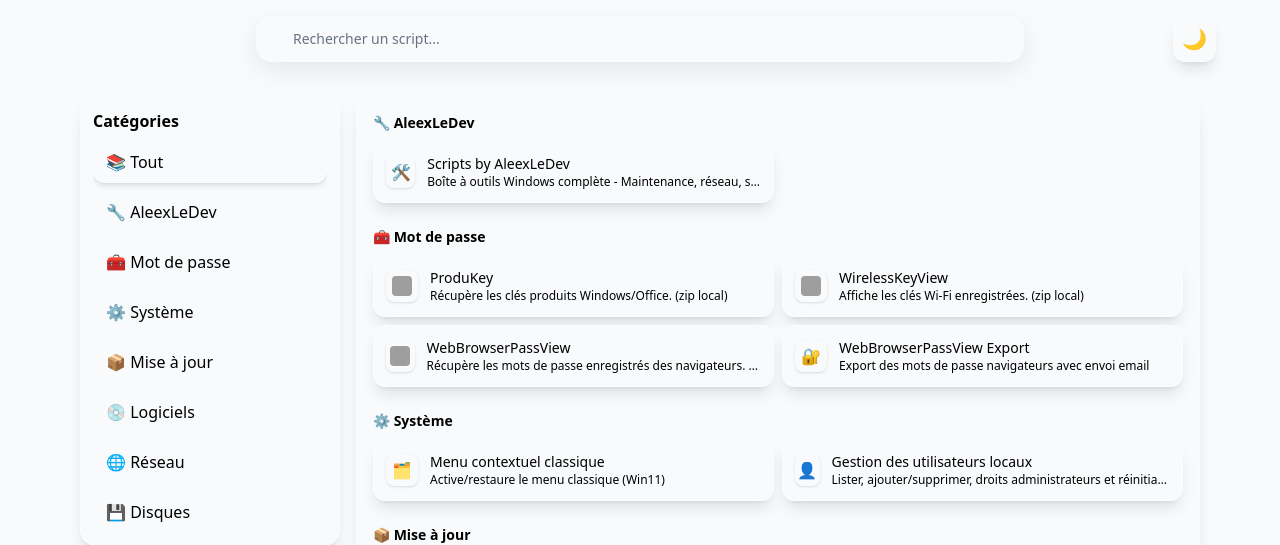
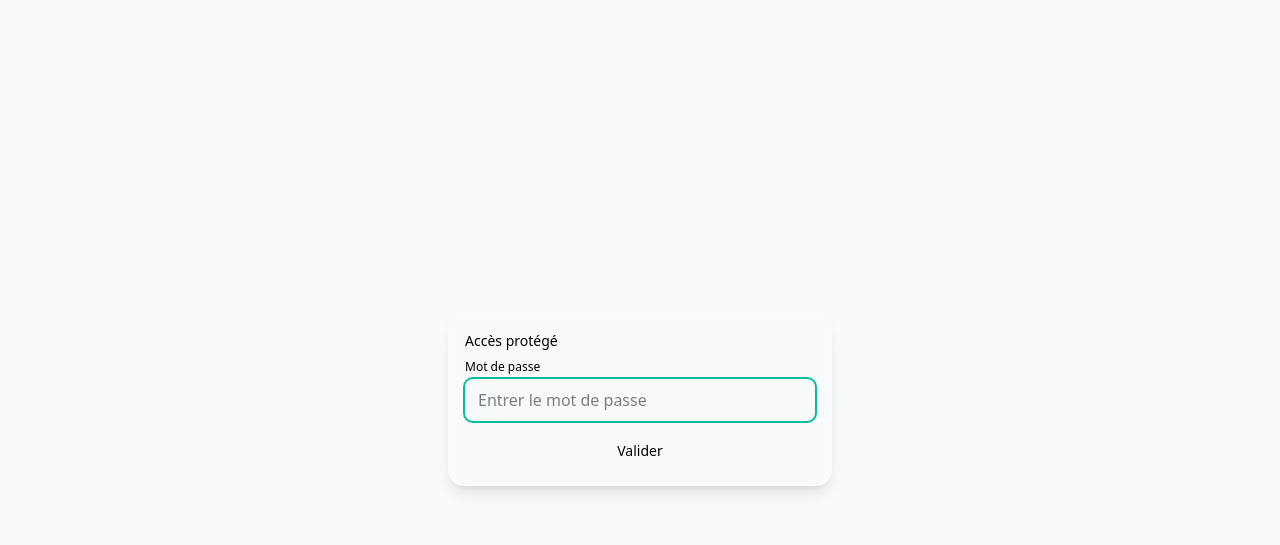
Before and after one commit to aleex-le-dev/Scriptly, a React (Vite) app: page / in a window 1280 px wide. Shown: the top 545 px of the page. Built offline with nearby package versions, Linux system fonts and the light colour scheme; grey boxes are pictures that could not be loaded.

Commit message:
Enhance user management batch script by updating password modification prompts, adding user existence checks before actions, and improving feedback messages for user operations. Additionally, implement a lock access feature in the App component to prevent unauthorized access.

```diff
--- a/src/App.jsx
+++ b/src/App.jsx
@@ -1,5 +1,6 @@
-import { useState } from 'react'
+import { useEffect, useState } from 'react'
 import { DarkModeProvider } from './contexts/DarkModeContext'
+import { Gate } from './components/Gate'
 import { Search } from './components/Search'
 import { Catalog } from './components/Catalog'
 import { DarkModeToggle } from './components/DarkModeToggle'
@@ -7,9 +8,34 @@
 
 function App() {
   const [query, setQuery] = useState('')
+  const lockAccess = () => {
+    sessionStorage.removeItem('gate_ok')
+    window.location.reload()
+  }
+
+  useEffect(() => {
+    const onContextMenu = (e) => {
+      e.preventDefault()
+    }
+    const onKeyDown = (e) => {
+      // Bloque F12 (inclut Fn+F12 via keyCode/which 123)
+      const isF12 = e.key === 'F12' || e.keyCode === 123 || e.which === 123
+      if (isF12) {
+        e.preventDefault()
+        e.stopPropagation()
+      }
+    }
+    window.addEventListener('contextmenu', onContextMenu)
+    window.addEventListener('keydown', onKeyDown, { capture: true })
+    return () => {
+      window.removeEventListener('contextmenu', onContextMenu)
+      window.removeEventListener('keydown', onKeyDown, { capture: true })
+    }
+  }, [])
 
   return (
     <DarkModeProvider>
+      <Gate expected="AetA" storageKey="gate_ok">
       <div className="min-h-screen bg-gray-50 dark:bg-black">
         {/* Header avec recherche et toggle dark mode */}
         <div className="fixed top-0 left-0 right-0 z-50 bg-transparent">
@@ -23,8 +49,16 @@
                 />
               </div>
             </div>
-            <div className="absolute right-0">
+            <div className="absolute right-0 flex items-center gap-2">
               <DarkModeToggle />
+              <button
+                onClick={lockAccess}
+                className="p-2 rounded-xl bg-white/30 dark:bg-black/30 backdrop-blur-xl border border-white/30 dark:border-white/20 hover:bg-white/40 dark:hover:bg-black/40 transition-all duration-200 cursor-pointer shadow-lg"
+                aria-label="Verrouiller l'accès"
+                title="Verrouiller l'accès (efface la session)"
+              >
+                <span className="text-xl">🔒</span>
+              </button>
             </div>
           </div>
         </div>
@@ -36,6 +70,7 @@
           </div>
         </div>
       </div>
+      </Gate>
     </DarkModeProvider>
   )
 }
--- /dev/null
+++ b/src/components/Gate.jsx
@@ -0,0 +1,49 @@
+import { useEffect, useState } from 'react'
+
+// Gate: composant de protection simple par mot de passe en mémoire de session
+// - Affiche un champ mot de passe et vérifie contre une valeur attendue
+// - Stocke un drapeau en sessionStorage pour éviter de redemander pendant la session
+// - N'effectue aucune transmission réseau (client-only)
+export function Gate({ children, expected = 'AetA', storageKey = 'gate_ok' }) {
+  const [ok, setOk] = useState(false)
+  const [pwd, setPwd] = useState('')
+  const [error, setError] = useState('')
+
+  useEffect(() => {
+    try {
+      const v = sessionStorage.getItem(storageKey)
+      if (v === '1') setOk(true)
+    } catch {}
+  }, [storageKey])
+
+  const submit = (e) => {
+    e?.preventDefault()
+    if (String(pwd) === String(expected)) {
+      try { sessionStorage.setItem(storageKey, '1') } catch {}
+      setOk(true)
+    } else {
+      setError('Mot de passe incorrect')
+    }
+  }
+
+  if (ok) return children
+
+  return (
+    <div className="min-h-screen flex items-center justify-center p-4 bg-gray-50 dark:bg-black">
+      <form onSubmit={submit} className="w-full max-w-sm rounded-2xl border border-white/30 dark:border-white/20 bg-white/40 dark:bg-black/40 backdrop-blur-xl shadow-lg p-4">
+        <div className="text-sm font-medium text-gray-900 dark:text-white mb-2">Accès protégé</div>
+        <label className="block text-xs text-gray-700 dark:text-gray-300 mb-1">Mot de passe</label>
+        <input
+          type="password"
+          value={pwd}
+          onChange={(e) => { setPwd(e.target.value); setError('') }}
+          className="w-full px-3 py-2 rounded-lg bg-white/70 dark:bg-black/50 border border-white/40 dark:border-white/30 text-black dark:text-white outline-none focus:ring-2 focus:ring-teal-500"
+          placeholder="Entrer le mot de passe"
+          autoFocus
+        />
+        {error && <div className="mt-2 text-xs text-red-600">{error}</div>}
+        <button type="submit" className="mt-3 w-full px-3 py-2 rounded-lg bg-teal-600 text-white hover:bg-teal-700 text-sm">Valider</button>
+      </form>
+    </div>
+  )
+}
```
Also changed, not shown: 1 other file (tests, documents, lock files or other folders).
